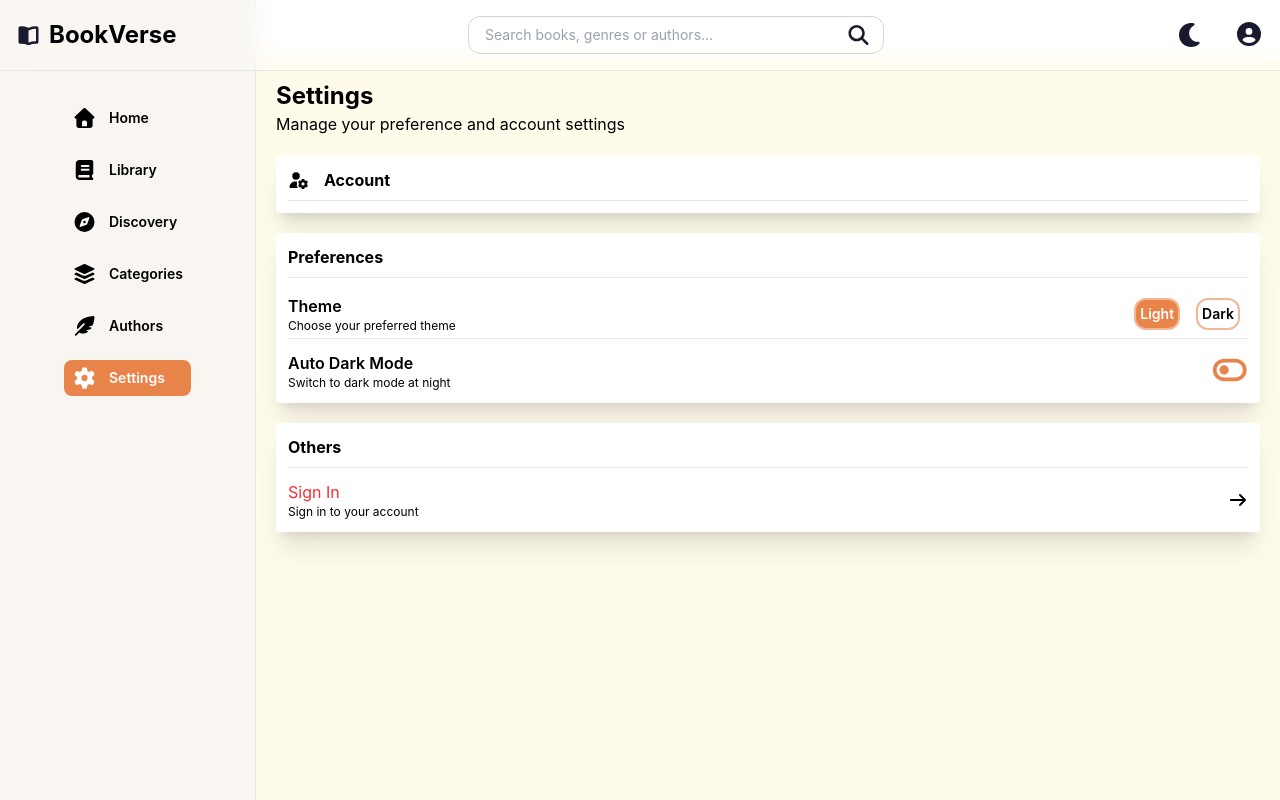
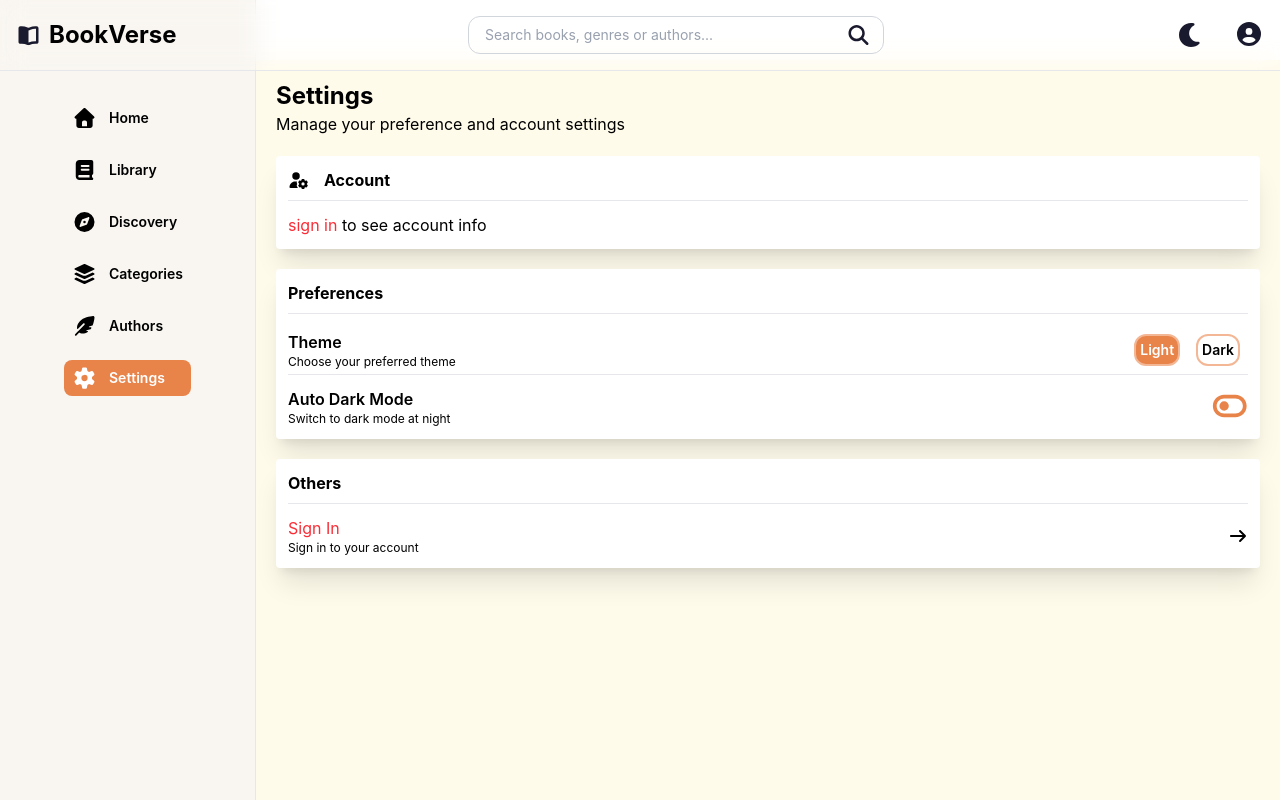
Before and after one commit to DanielApple05/Book-verse, a React (Vite) app in the folder book-verse-frontend/: page /settings in a window 1280 px wide. Built offline with nearby package versions, Linux system fonts and the light colour scheme; no server answers.

Commit message:
feat: enhance user detail visibility and authentication flow in UserDetail and Settings components

```diff
--- a/book-verse-frontend/src/assets/components/userComponent/userDetail.jsx
+++ b/book-verse-frontend/src/assets/components/userComponent/userDetail.jsx
@@ -25,6 +25,8 @@ const UserDetail = () => {
   };
 
   return (
+    <>
+      {isLoggedIn &&
         <div className=' border-b border-b-gray-200 cursor-pointer'>
           <div className='flex items-center justify-between gap-4 mb-1'
             onClick={() => setShowDetails(prev => !prev)}>
@@ -47,7 +49,8 @@ const UserDetail = () => {
               </div>
             </div>
           }
-    </div>
+        </div>}
+    </>
   );
 }
 
--- a/book-verse-frontend/src/assets/pages/settings.jsx
+++ b/book-verse-frontend/src/assets/pages/settings.jsx
@@ -8,9 +8,15 @@ import UserDetail from '../components/userComponent/userDetail';
 import ChangePassword from '../components/userComponent/changePassword';
 import DeleteAccount from '../components/userComponent/deleteAccount';
 import SignOut from '../components/userComponent/signOut';
+import { getToken } from '../../helpers';
+import { Link } from 'react-router-dom';
 
 
 const Settings = () => {
+
+  const token = getToken();
+  const isLoggedIn = !!token;
+
 
   return (
     <>
@@ -25,8 +31,11 @@ const Settings = () => {
               <FontAwesomeIcon icon={faUserGear} />
               <p className='font-bold'>Account</p>
             </div>
-            <UserDetail />
-            <ChangePassword />
+            {isLoggedIn ?
+            <div>
+              <UserDetail />
+              <ChangePassword />
+            </div> : <p> <Link to='/signIn' className='text-red-500'> sign in  </Link> to see account info </p> }
           </div>
           < Themes />
           <div className='bg-white dark:bg-gray-800 rounded p-3 w-full space-y-3 shadow-xl mt-5 '>
```
Lines whose indentation alone changed are shown as unchanged.
